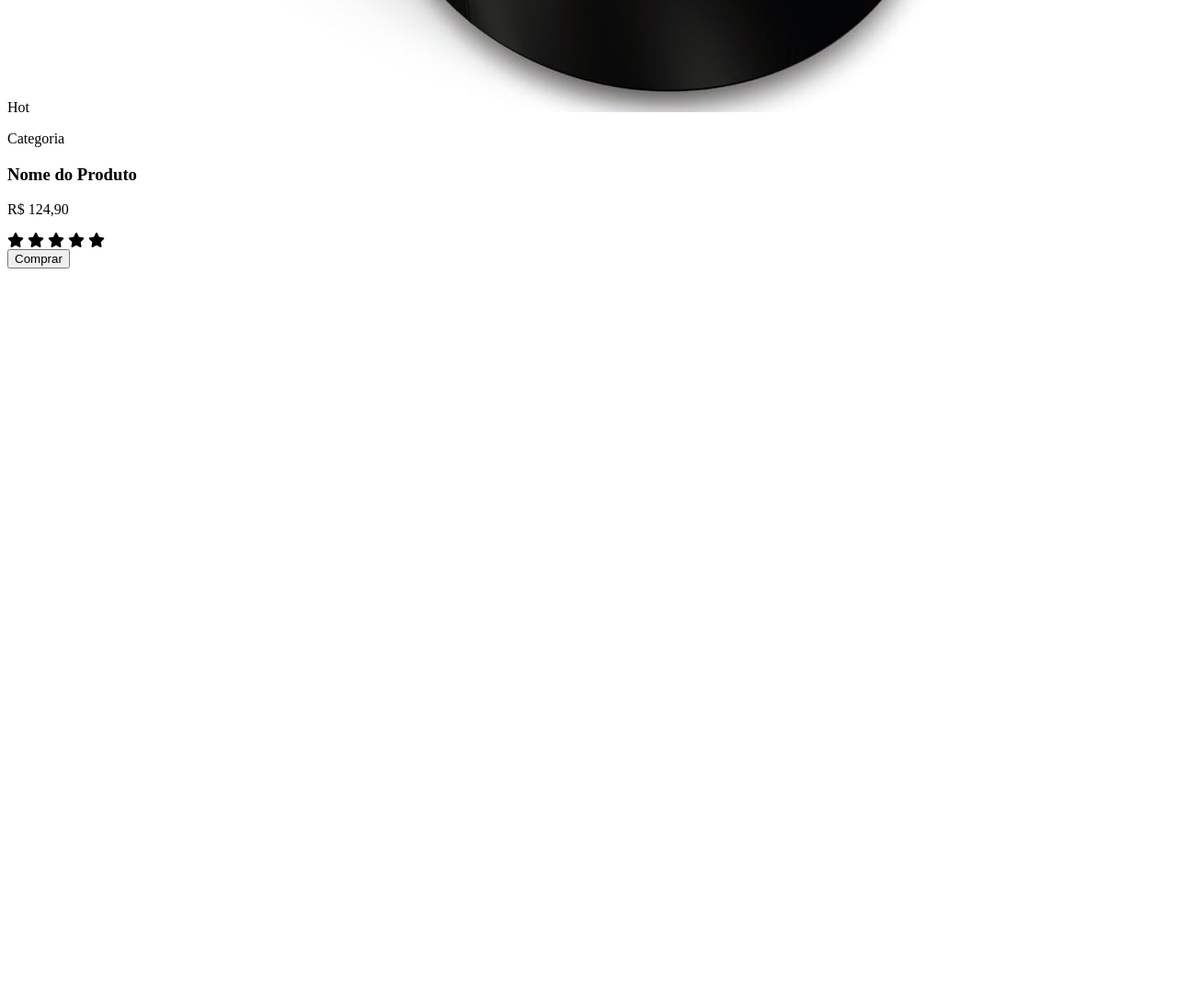
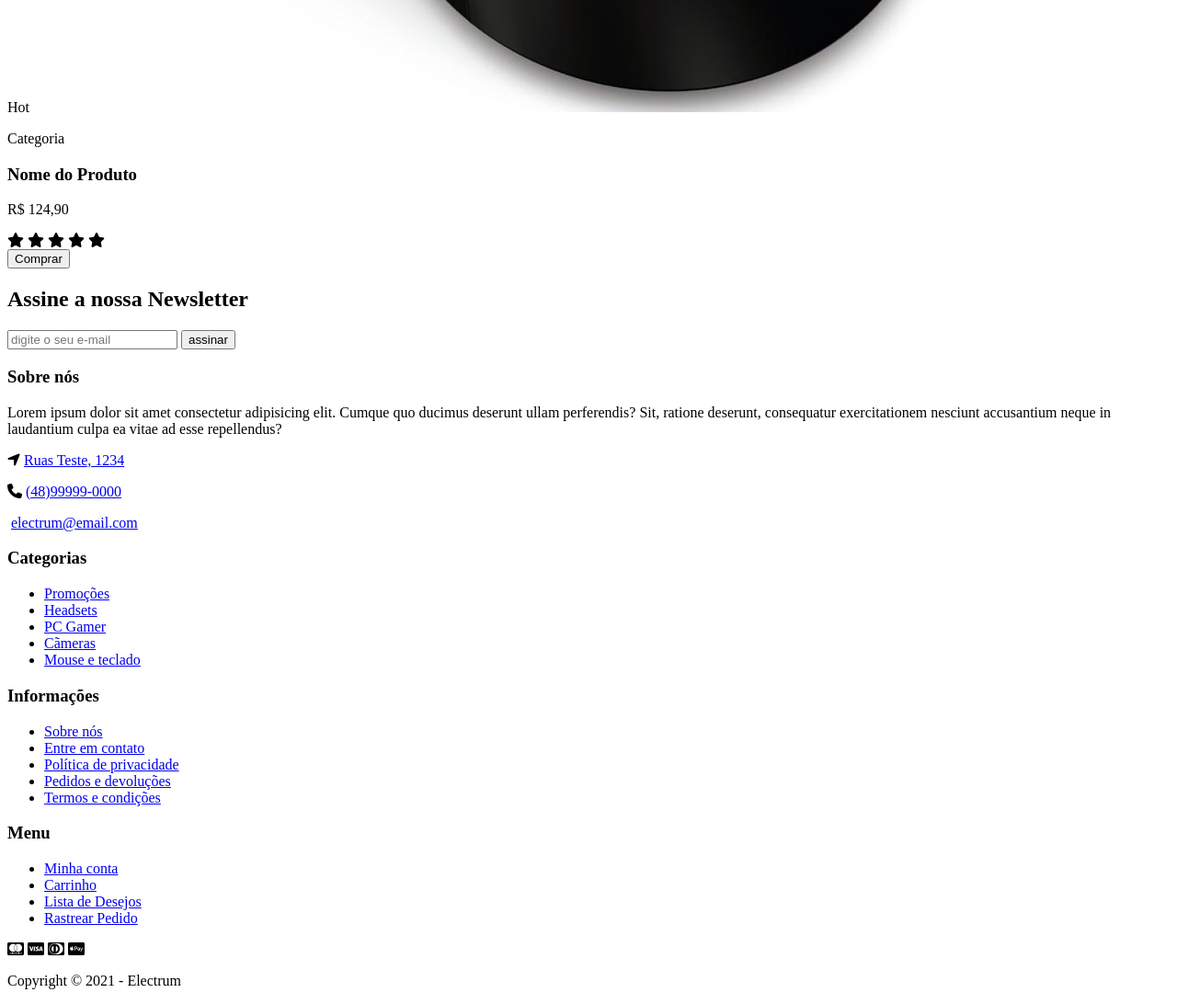
Before and after one commit to AntonioIgor/projeto_pagina_agencia, a plain HTML site: page index.html in a window 1280 px wide. Shown: the part 9896-10988 px from the top of the page at 92% size. Before the commit the page ends 10196 px from the top, so only its background shows below. Drawn offline with nearby package versions, Linux system fonts and the light colour scheme; files that its build step writes are made by us from their sources.

Commit message:
Finalizando HTML

```diff
--- a/index.html
+++ b/index.html
@@ -257,5 +257,96 @@
         </div>
       </div>
     </div>
+    <!-- Newsletter -->
+    <div class="newsletter-container">
+      <h2>Assine a nossa <span>Newsletter</span></h2>
+      <form action="">
+        <input type="email" name="email" id="email" placeholder="digite o seu e-mail">
+        <input type="submit" value="assinar" class="btn btn-half">
+      </form>
+    </div>
+    <!-- Footer -->
+    <footer class="footer">
+      <div class="footer-top">
+        <div class="footer-top-about">
+          <h3>Sobre nós</h3>
+          <p>Lorem ipsum dolor sit amet consectetur adipisicing elit.
+            Cumque quo ducimus deserunt ullam perferendis?
+            Sit, ratione deserunt, consequatur exercitationem nesciunt
+            accusantium neque in laudantium culpa ea vitae ad esse repellendus?
+          </p>
+          <p><i class="fas fa-location-arrow"></i> <a href="#">Ruas Teste, 1234</a></p>
+          <p><i class="fas fa-phone"></i> <a href="#">(48)99999-0000</a></p>
+          <p><i class="far far-envelope"></i> <a href="#">electrum@email.com</a></p>
+        </div>
+        <div class="footer-top-categories">
+          <h3>Categorias</h3>
+          <ul>
+            <li>
+              <a href="#">Promoções</a>
+            </li>
+            <li>
+              <a href="#">Headsets</a>
+            </li>
+            <li>
+              <a href="#">PC Gamer</a>
+            </li>
+            <li>
+              <a href="#">Cãmeras</a>
+            </li>
+            <li>
+              <a href="#">Mouse e teclado</a>
+            </li>
+          </ul>
+        </div>
+        <div class="footer-top-information">
+          <h3>Informações</h3>
+          <ul>
+            <li>
+              <a href="#">Sobre nós</a>
+            </li>
+            <li>
+              <a href="#">Entre em contato</a>
+            </li>
+            <li>
+              <a href="#">Política de privacidade</a>
+            </li>
+            <li>
+              <a href="#">Pedidos e devoluções</a>
+            </li>
+            <li>
+              <a href="#">Termos e condições</a>
+            </li>
+          </ul>
+        </div>
+        <div class="footer-top-menu">
+          <h3>Menu</h3>
+          <ul>
+            <li>
+              <a href="#">Minha conta</a>
+            </li>
+            <li>
+              <a href="#">Carrinho</a>
+            </li>
+            <li>
+              <a href="#">Lista de Desejos</a>
+            </li>
+            <li>
+              <a href="#">Rastrear Pedido</a>
+            </li>
+          </ul>
+        </div>
+      </div>
+    </footer>
+    <div class="footer-bottom">
+      <div class="footer-bottom-payments">
+        <i class="fab fa-cc-mastercard"></i>
+        <i class="fab fa-cc-visa"></i>
+        <i class="fab fa-cc-diners-club"></i>
+        <i class="fab-fa-cc-amazon-pay"></i>
+        <i class="fab fa-cc-apple-pay"></i>
+      </div>
+      <p>Copyright &copy; 2021 - Electrum</p>
+    </div>
 </body>
 </html>
```
